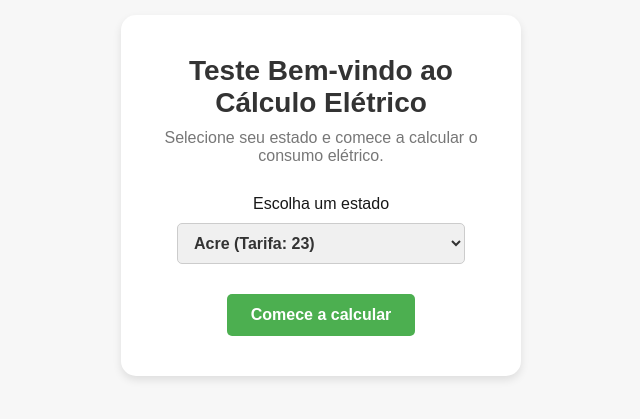
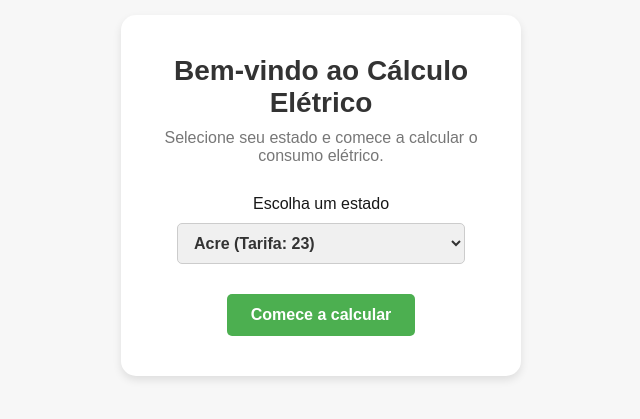
Before and after one commit to ferrarizaum/electricity-bill-calculator, a Next.js app: page / in a window 1280 px wide. Shown: the part 105-524 px from the top of the page, without its empty margins (319-959 px from the left). Built offline with nearby package versions, Linux system fonts and the light colour scheme.

Commit message:
replacing job names

```diff
--- a/src/app/page.tsx
+++ b/src/app/page.tsx
@@ -33,7 +33,7 @@ export default function Home() {
               color: "#333",
             }}
           >
-            Teste Bem-vindo ao Cálculo Elétrico
+            Bem-vindo ao Cálculo Elétrico
           </h1>
           <p style={{ fontSize: "16px", color: "#777" }}>
             Selecione seu estado e comece a calcular o consumo elétrico.
```
